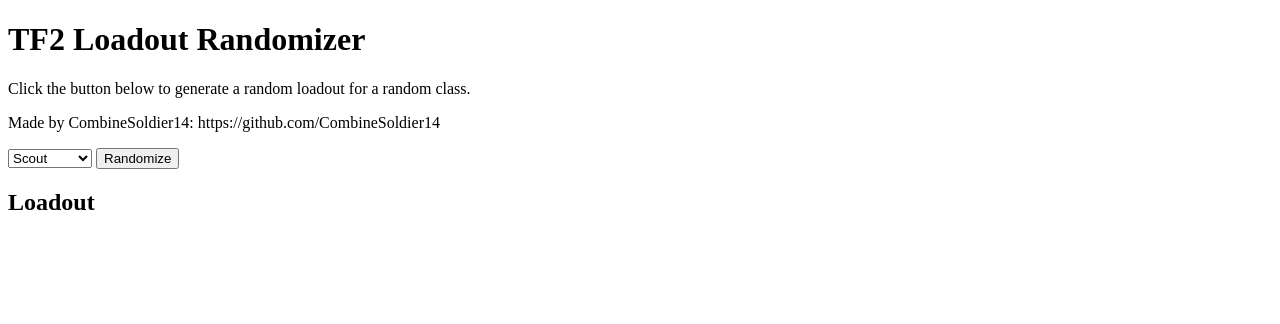
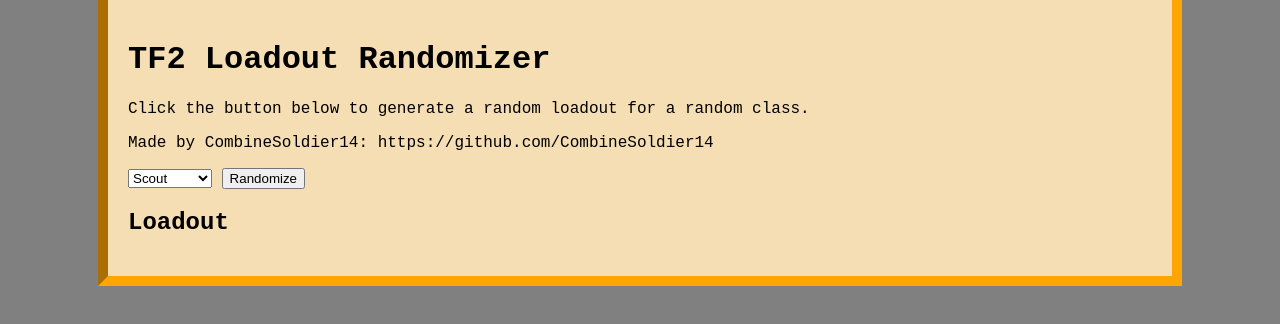
Before and after one commit to CombineSoldier14/tf2-loadout-randomizer, a plain HTML site: page index.html in a window 1280 px wide. Drawn offline with Linux system fonts and the light colour scheme.

Commit message:
Added CSS!

```diff
--- a/index.html
+++ b/index.html
@@ -32,6 +32,7 @@
         </div>
     </div>
     <script src="script.js"></script>
+    <link rel="stylesheet" href="style.css">
     <script type="text/javascript" src="weapons.json"></script>
 </body>
 </html>
--- /dev/null
+++ b/style.css
@@ -0,0 +1,24 @@
+body {
+    background-color: gray;
+    background-size: cover;
+    background-repeat: no-repeat;
+    background-attachment: fixed;
+    background-position: center;
+    font-family: 'Roboto', sans-serif;
+    color: #fff;
+    margin: 0;
+    padding: 0;
+    box-sizing: border-box;
+}
+
+.container {
+    width: 80%;
+    margin: 0 auto;
+    background-color: wheat;
+    color:black;
+    padding: 20px;
+    font-family: 'Courier New', Courier, monospace;
+    outline-color: orange;
+    outline-style: inset;
+    outline-width: 10px;
+}
```
